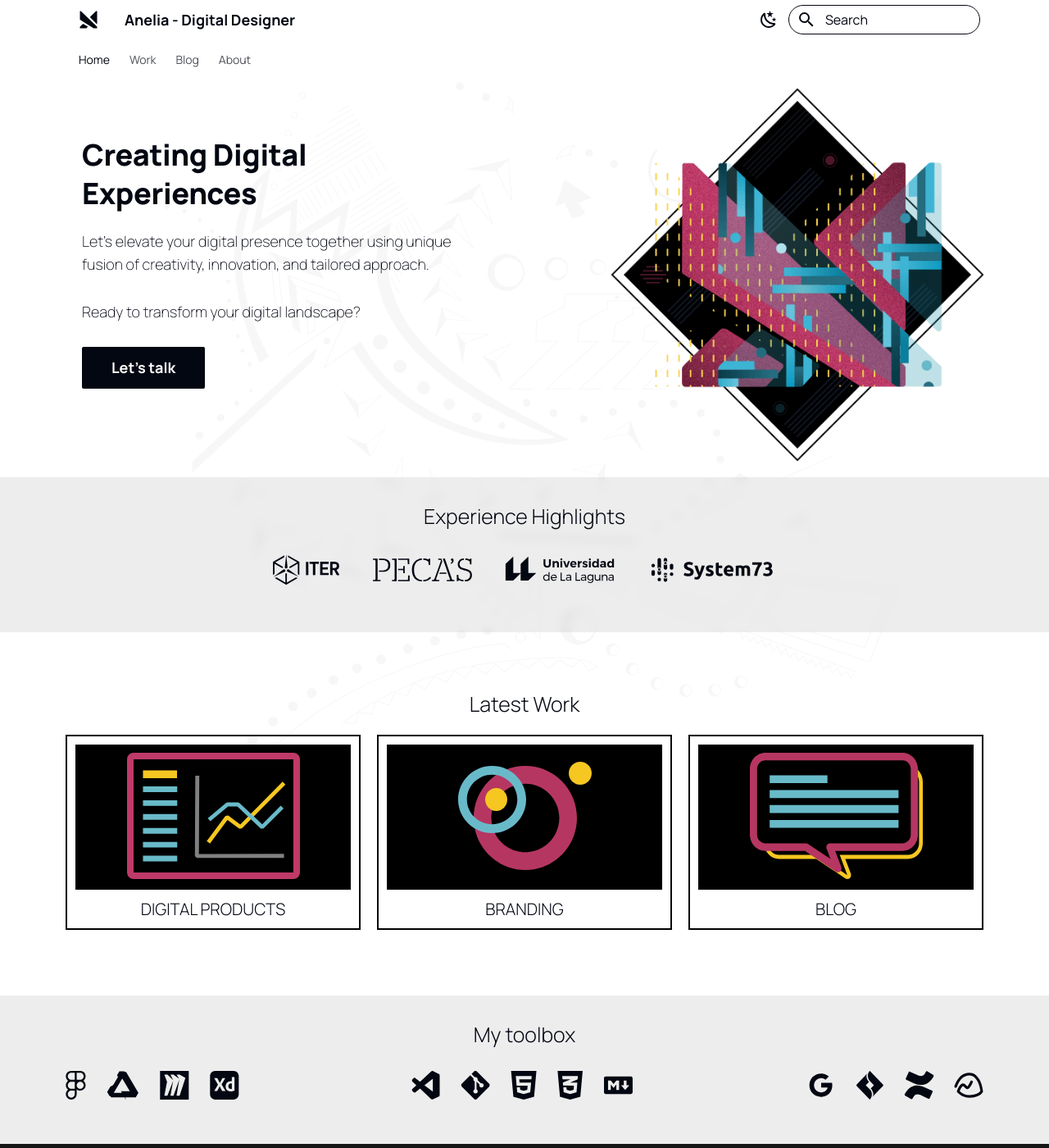
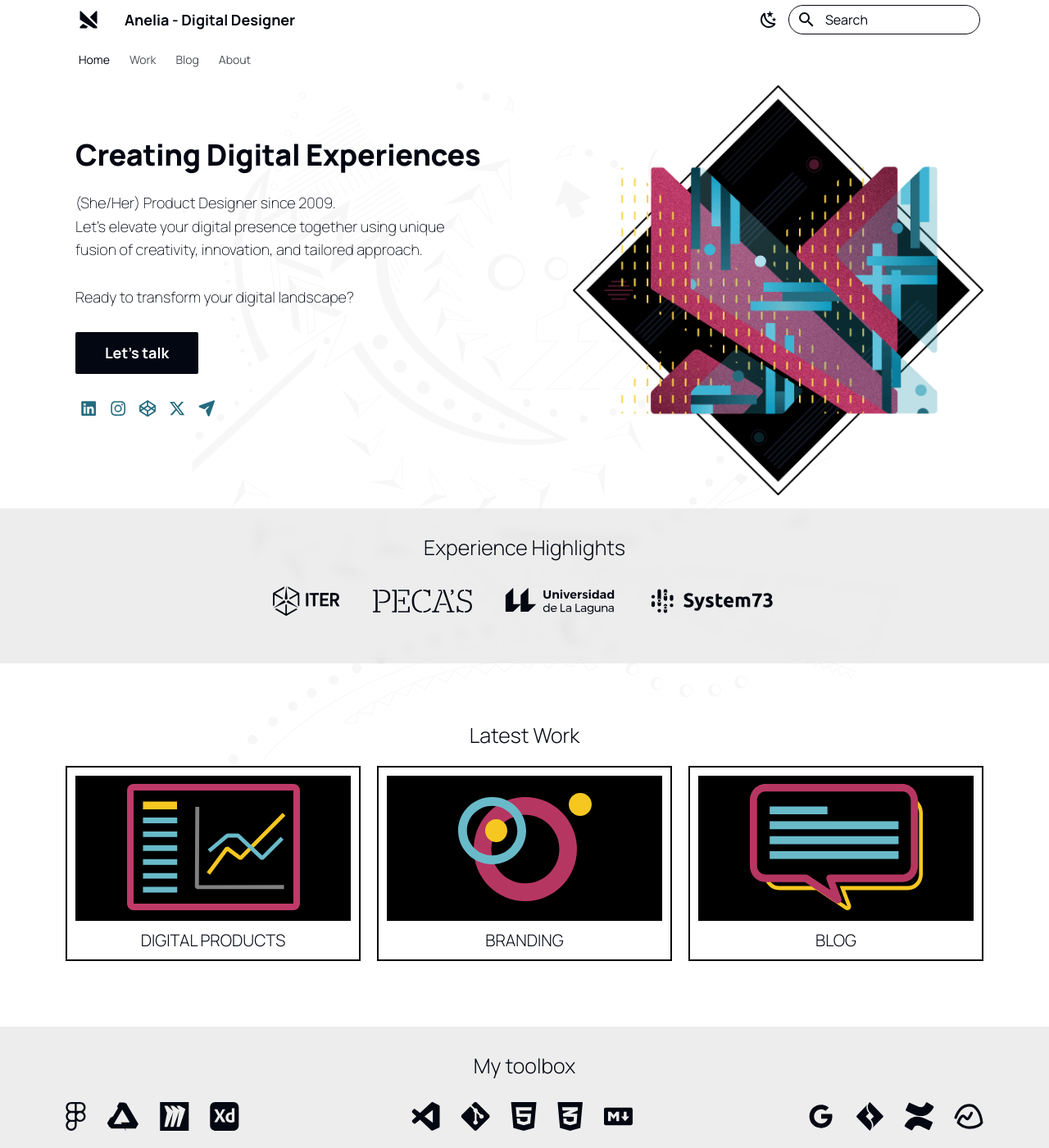
Before and after one commit to anelllya/portfolio, an MkDocs documentation site: the page built from docs/index.md, in a window 1280 px wide and 1400 px high. Shown: the whole window at 82% size. Built offline with MkDocs 1.6.1 and Material for MkDocs 9.7.7, drawn with Linux system fonts in a browser that asks for light colours.

Commit message:
have to see some Information architecture problems

```diff
--- a/docs/stylesheets/home.css
+++ b/docs/stylesheets/home.css
@@ -42,7 +42,7 @@
         margin: 1rem 2rem;
     }
     .tx-hero p {
-      margin: 0 2rem;
+      margin: .5rem 2rem;
       font-size: .8rem;
     }
     .tx-hero__image{
@@ -61,8 +61,9 @@
 
     .tx-hero__content {
         color: var(--md-default-fg-color);
-        margin: 3.5rem 4.0rem 3.5rem 1.0rem;
+        margin: 3.5rem 0;
         align-items: center;
+        padding-left: 0.6rem;
     }
 
     .full-width-home-section{
--- a/mkdocs.yml
+++ b/mkdocs.yml
@@ -51,13 +51,12 @@
   - Home: index.md
   - Work:
     - All: 'work/index.md'
-    - Digital Products:
-      - System73: 'work/digital-products/system73.md'
-    - Branding:
-      - HornetsHockey: 'work/branding/hornets-hockey.md'
-      - Cosmo Bots: 'work/branding/cosmo-bots.md'
-    - Design System:
-      - Open Source: 'work/design-system/osds.md'
+    - Digital Products: 'work/digital-products/index.md'
+    - System73: 'work/digital-products/system73.md'
+    - Branding: 'work/branding/index.md'
+    - HornetsHockey: 'work/branding/hornets-hockey.md'
+    - Cosmo Bots: 'work/branding/cosmo-bots.md'
+    - Open Source: 'work/design-system/osds.md'
   - Blog: 'blog/index.md'
   - About: 'about.md'
 
@@ -121,7 +120,7 @@
 # Custom Homepage Elements
 home_cover_image: img/glitch-landing.png # This path starts at your root mkdocs directory.
 home_tagline: Creating Digital Experiences
-home_description: Let’s elevate your digital presence together using unique fusion of creativity, innovation, and tailored approach. <br /><br /> Ready to transform your digital landscape?
+home_description: (She/Her) Product Designer since 2009. <br /> Let’s elevate your digital presence together using unique fusion of creativity, innovation, and tailored approach. <br /><br /> Ready to transform your digital landscape?
 
 # Custom Homepage Button(s)
 home_button1_name: Let's talk                     # Comment this parameter out to remove the button.
--- a/overrides/home.html
+++ b/overrides/home.html
@@ -14,6 +14,13 @@
 
 .md-main {
   display: none;
+}
+.md-social {
+  margin: 0;
+}
+
+.md-social a {
+  color: var(--color-shades-blue-700);
 }
 
 .md-footer__inner {
@@ -37,6 +44,15 @@
         {%- if config.home_button1_name -%}
           <p><a href="mailto:anelia.em.stoyanova@gmail.com" title="Let's talk" class="{{ config.home_button1_theme }}" target="_blank">
             {{ config.home_button1_name }}</a>
+          </p>
+
+          <p class="md-social">
+            <!-- render social media links with icons from config.extra-->
+            {% for item in config.extra.social %}
+            <a href="{{ item.link }}" title="{{ item.icon.split('/')[-1] }}" class="md-social__link" target="_blank">
+              <span class="twemoji">{% include ".icons/" + item.icon + ".svg" %}</span>
+            </a>
+            {% endfor %}
           </p>
 	    {%- endif -%}
         </div>
```
Also changed, not shown: docs/work/branding/index.md (added, +5 -0 lines), docs/work/digital-products/index.md (added).
